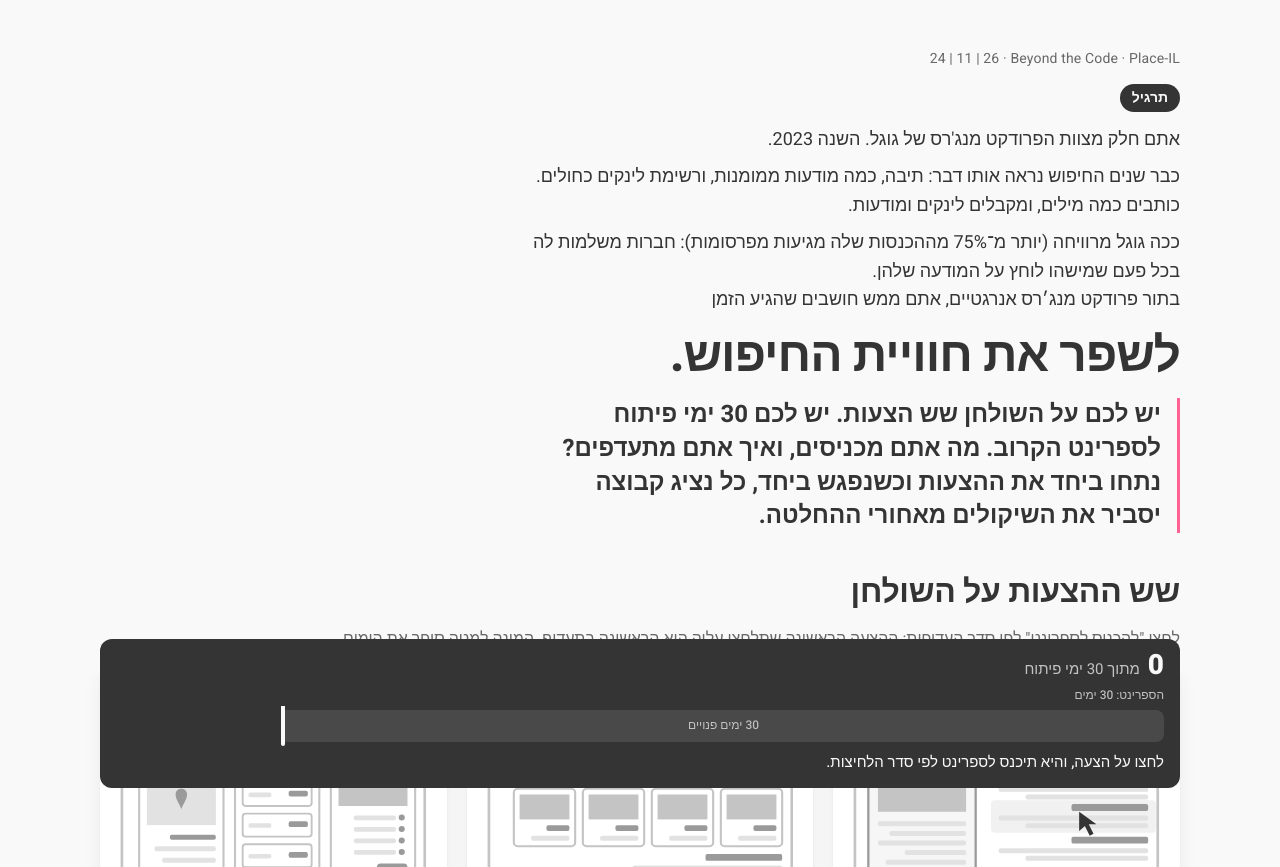
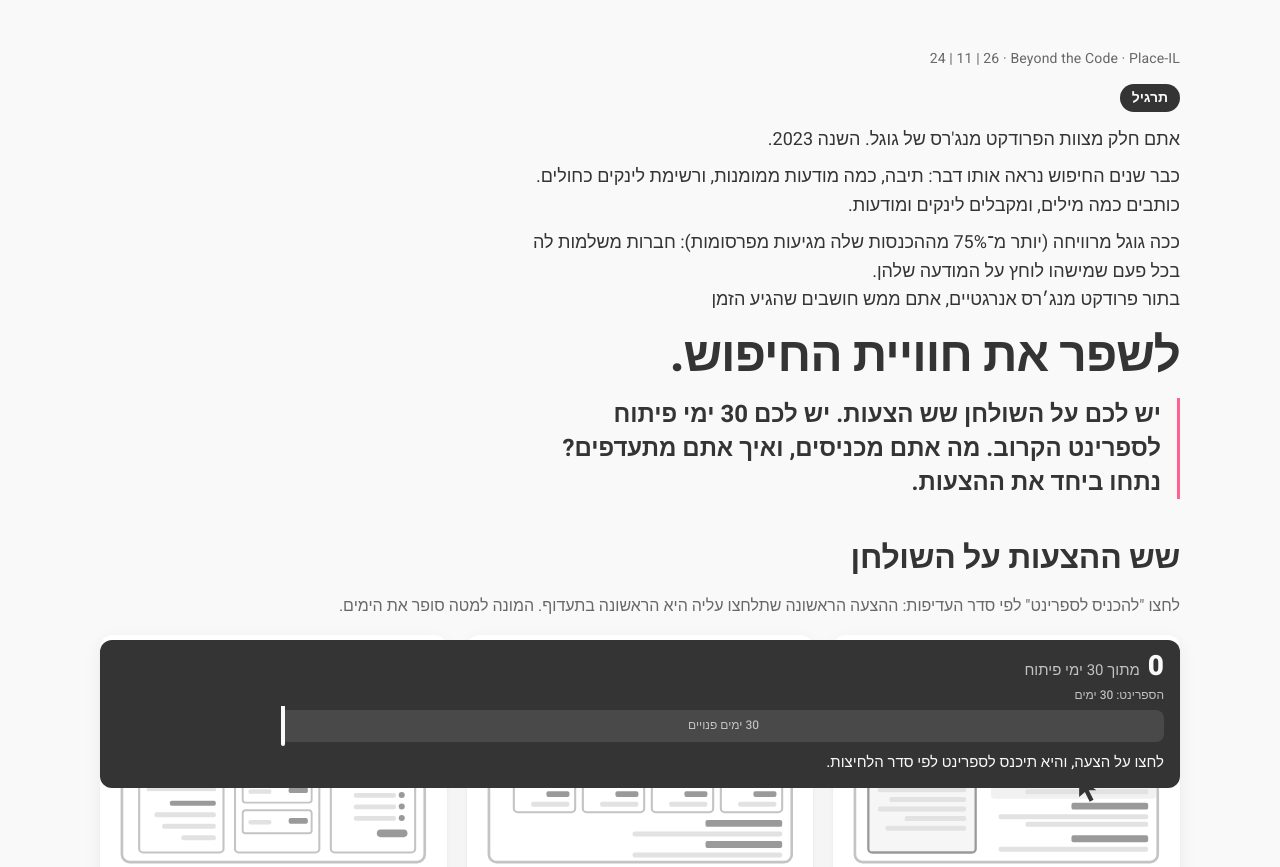
Before and after one commit to yativyaron/place-il-game, a plain HTML site: page room.html in a window 1280 px wide. Shown: the top 867 px of the page. Drawn offline with Linux system fonts and the light colour scheme.

Commit message:
Room: the brief ends at analysing the proposals together; the line about each representative explaining is off

```diff
--- a/room.html
+++ b/room.html
@@ -190,7 +190,7 @@ html:not(.is-live) .sec * { transition: none !important; animation: none !import
       <p>ככה גוגל מרוויחה (יותר מ־75% מההכנסות שלה מגיעות מפרסומות): חברות משלמות לה בכל פעם שמישהו לוחץ על המודעה שלהן.<br>בתור פרודקט מנג׳רס אנרגטיים, אתם ממש חושבים שהגיע הזמן</p>
     </div>
     <h1>לשפר את חוויית החיפוש.</h1>
-    <p class="ask">יש לכם על השולחן שש הצעות. יש לכם 30 ימי פיתוח לספרינט הקרוב. מה אתם מכניסים, ואיך אתם מתעדפים?<br>נתחו ביחד את ההצעות וכשנפגש ביחד, כל נציג קבוצה יסביר את השיקולים מאחורי ההחלטה.</p>
+    <p class="ask">יש לכם על השולחן שש הצעות. יש לכם 30 ימי פיתוח לספרינט הקרוב. מה אתם מכניסים, ואיך אתם מתעדפים?<br>נתחו ביחד את ההצעות.</p>
   </header>
 
   <section class="sec" aria-labelledby="h-cards">
```
